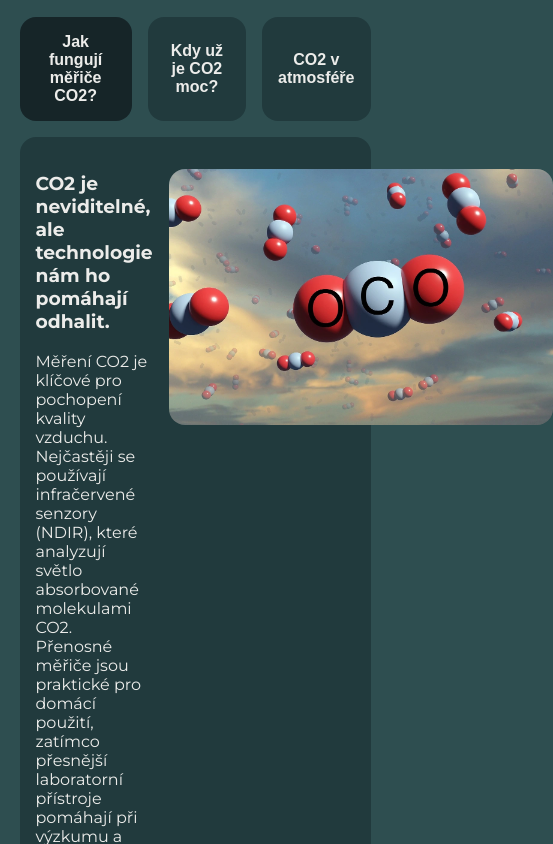
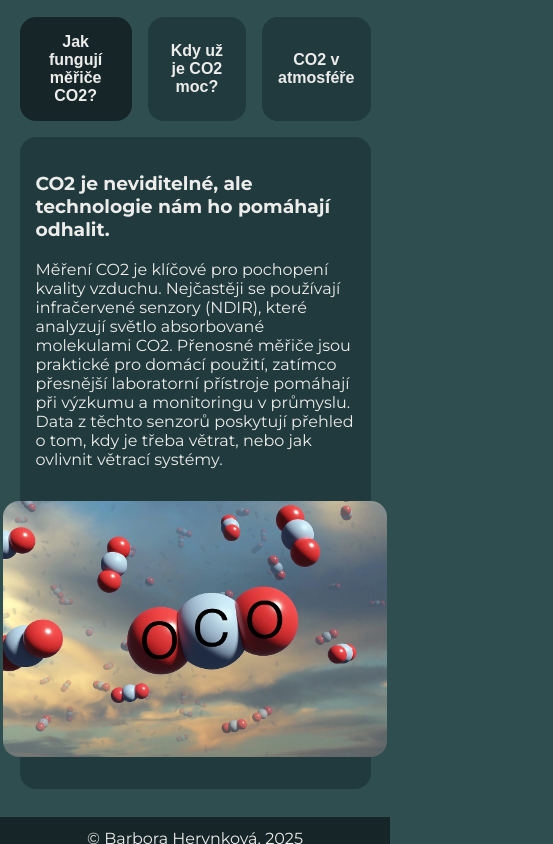
Before and after one commit to baraHer/CO2-measuring-unit, a React (Create React App) app in the folder co2-measuring-unit/: page / in a window 390 px wide. Shown: the part 1400-2244 px from the top of the page, 553 px wide, since content can reach past the window. Built offline with nearby package versions, Linux system fonts and the light colour scheme.

Commit message:
responsive factTabs

```diff
--- a/co2-measuring-unit/src/components/Forecast.jsx
+++ b/co2-measuring-unit/src/components/Forecast.jsx
@@ -34,7 +34,7 @@ const Forecast = ({setWeatherData, weatherData}) => {
         <section className='full-forecast-box'>
             <h2>{name + ', ' + country}</h2>
             <img className='local-time-icon' src={localtime_icon} alt='Lokální čas ikonka'/>
-            <h4>Lokální čas:</h4>
+            <h4>Poslední aktualizace (lokální čas):</h4>
             <h3>{formatDateTime(localtime)}</h3>
             <h3>{condition.text}</h3>
             <div className='weather-attributes-box'>
--- a/co2-measuring-unit/src/components/OneFactTab.css
+++ b/co2-measuring-unit/src/components/OneFactTab.css
@@ -12,3 +12,10 @@
     background-color: #213A3D;
     border-radius: 16px;
 }
+
+@media (max-width: 1200px) {
+    .fact-tab-box {
+        flex-direction: column;
+        align-items: center;
+    }
+}
```
